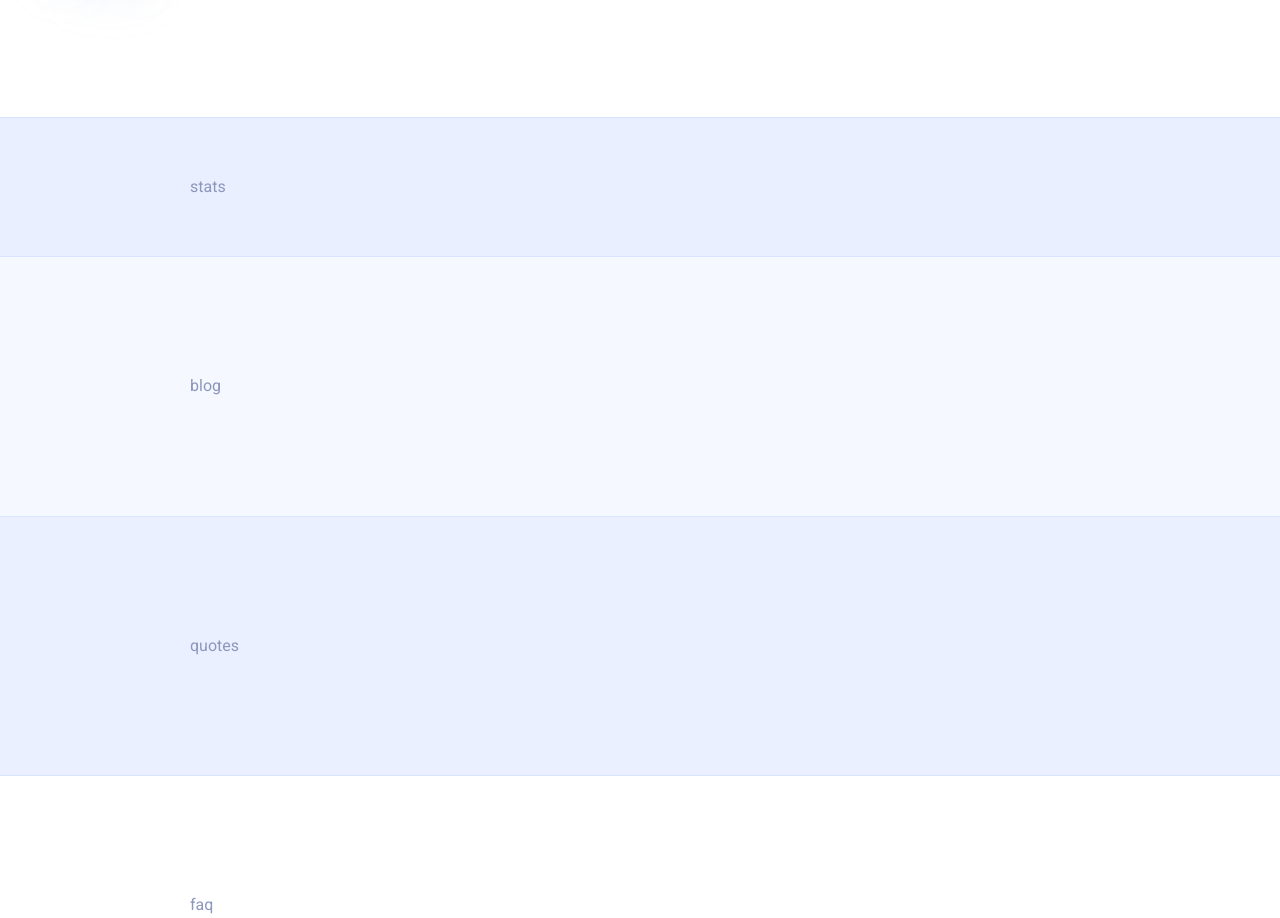
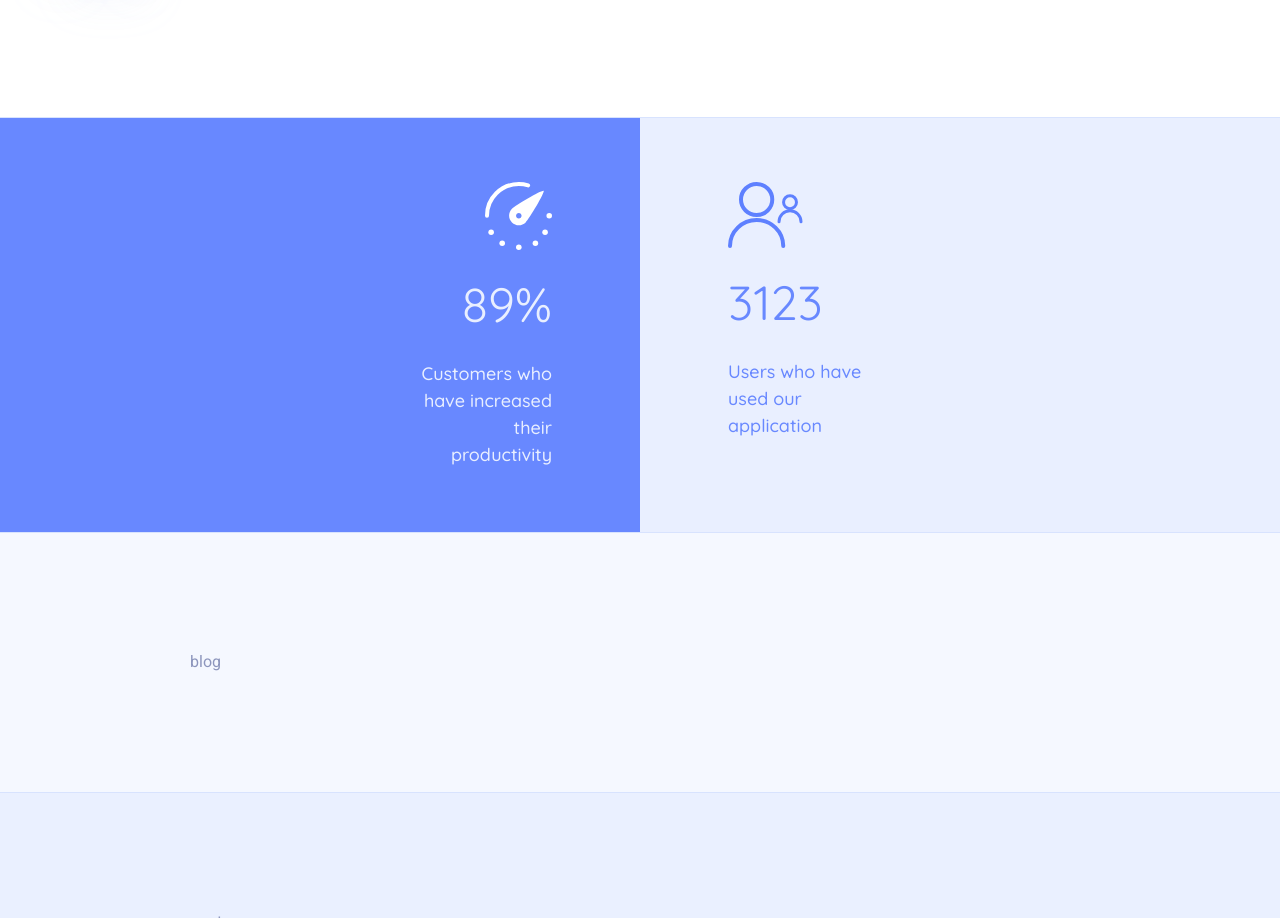
Before and after one commit to VincVader/Landing-Page, a website: page index.html in a window 1280 px wide. Shown: the part 2234-3152 px from the top of the page. Drawn offline with Linux system fonts and the light colour scheme.

Commit message:
finished "stats" block

```diff
--- a/index.html
+++ b/index.html
@@ -207,8 +207,15 @@
 
 	<!-- stats -->
 	<section class="section-outer section-stats">
-		<div class="section-inner">
-			stats
+		<div class="section-stats__left">
+			<div class="section-stats__icon"><img src="/images/icon-stats-meter.svg" alt=""></div>
+			<div class="section-stats__number">89%</div>
+			<div class="section-stats__text">Customers who have increased their productivity</div>
+		</div>
+		<div class="section-stats__right">
+			<div class="section-stats__icon"><img src="/images/icon-stats-users.svg" alt=""></div>
+			<div class="section-stats__number">3123</div>
+			<div class="section-stats__text">Users who have used our application</div>
 		</div>
 	</section>
 	<!-- / stats -->
--- a/styles/styles.scss
+++ b/styles/styles.scss
@@ -23,7 +23,8 @@ $fw-bold: 700;
 
 $fs-sm: 12px;
 $fs-md: 15px;
-$fs-lg: 15px;
+$fs-lg: 18px;
+$fs-xl: 48px;
 
 $pading-vertical-xs: $base * 5;
 $pading-vertical-sm: $base * 15;
@@ -133,7 +134,7 @@ h6 {
 
 h1,
 h2 {
-    font-size: $base*12;
+    font-size: $fs-xl;
     margin-bottom: $base*7;
 }
 
@@ -512,10 +513,43 @@ h5 {
 // === STATS ===
 .section-stats {
     background-color: #E9EFFF;
+    display: flex;
+    @include quicksand;
 
-    .section-inner {
-        padding-top: $pading-vertical-sm;
-        padding-bottom: $pading-vertical-sm;
+    &__icon {
+        margin-bottom: $base*6;
+    }
+    &__number {
+        font-size: $fs-xl;
+        margin-bottom: $base*7;
+    }
+    &__text {
+        font-size: $fs-lg;
+        font-weight: $fw-medium;
+        width: 30%;
+        line-height: 1.5;
+    }
+
+    &__left,
+    &__right {
+        display: flex;
+        flex-basis: 50%;
+        flex-direction: column;
+        padding: $base*16 $base*22;
+    }
+
+    &__left {
+        background-color: #6888ff;
+        text-align: right;
+        color: #e9efff;
+        align-items: flex-end;
+
+    }
+
+    &__right {
+        background-color: #e9efff;
+        color: #6888ff;
+
     }
 }
 
```
Also changed, not shown: images/icon-stats-meter.svg (added), images/icon-stats-users.svg (added), styles/styles.css.
